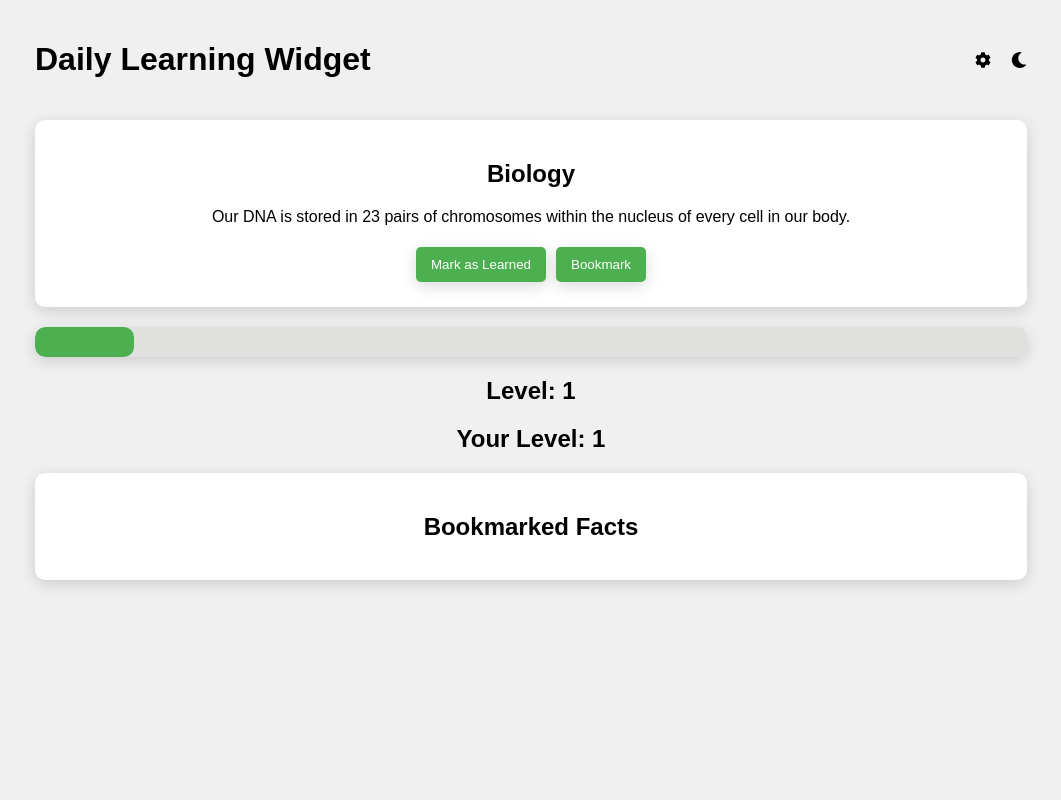
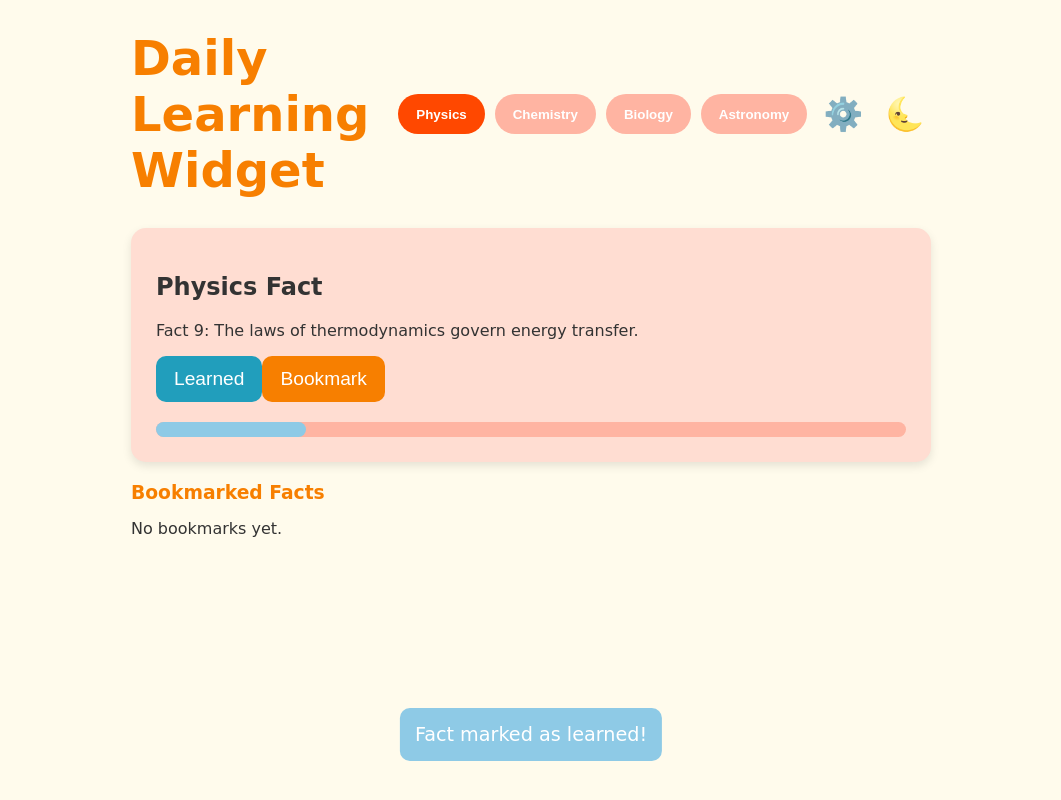
Before and after one commit to vidyabharti9/Daily-Learning-Widget, a React (Create React App) app: page / in a window 1280 px wide. Both pictures are taken after a click on the button "Mark as Learned". Shown: the top 800 px of the page, without its empty margins (109-1170 px from the left). Built offline with nearby package versions, Linux system fonts and the light colour scheme.

Commit message:
Implemented Feedback Suggested by Sir

```diff
--- a/package.json
+++ b/package.json
@@ -4,6 +4,10 @@
   "private": true,
   "homepage": "/",
   "dependencies": {
+    "@emotion/react": "^11.13.3",
+    "@emotion/styled": "^11.13.0",
+    "@mui/icons-material": "^6.1.5",
+    "@mui/material": "^6.1.5",
     "@testing-library/jest-dom": "^5.17.0",
     "@testing-library/react": "^13.4.0",
     "@testing-library/user-event": "^13.5.0",
--- a/src/App.css
+++ b/src/App.css
@@ -1,174 +1,214 @@
+/* App.css */
+
+/* Global Styles */
 body {
   margin: 0;
-  font-family: 'Poppins', sans-serif;
-  background-color: #f0f0f0; /* Light background for light mode */
-  transition: background-color 0.3s, color 0.3s; /* Smooth transitions */
+  font-family: 'Comic Sans MS', sans-serif; /* Fun font for kids */
+  background-color: #fffbec; /* Soft pastel background for light mode */
+  color: #333;
+  transition: background-color 0.3s ease, color 0.3s ease;
 }
 
 .App {
-  text-align: center;
+  max-width: 800px;
+  margin: 0 auto;
   padding: 20px;
-  min-height: 100vh; /* Ensure full height */
-  transition: background-color 0.3s, color 0.3s; /* Smooth transitions */
 }
 
-.container {
-  width: 80%; /* Reduced width for a cleaner look */
-  margin: auto; /* Center container */
+/* Dark Mode Styles */
+.dark {
+  background-color: #333d4b; /* Darker, kid-friendly background */
+  color: #ffffff;
 }
 
-.top-bar {
+/* Header Styles */
+.header {
   display: flex;
-  justify-content: space-between; /* Space out elements */
+  justify-content: space-between;
   align-items: center;
-  margin-bottom: 20px; /* Space below top bar */
+  padding: 10px 0;
 }
 
-.icons {
-  display: flex;
-  gap: 20px; /* Increased space between icons */
+.header h1 {
+  font-size: 3rem; /* Larger, playful size */
+  margin: 0;
+  color: #f77f00; /* Bright orange for primary color */
 }
 
-.settings-modal {
-  background: white;
-  border: 1px solid #ccc;
-  border-radius: 10px;
-  padding: 20px;
-  box-shadow: 0 8px 25px rgba(0, 0, 0, 0.2); /* Enhanced shadow for depth */
-  margin-bottom: 20px; /* Space below settings modal */
-  transition: transform 0.3s, box-shadow 0.3s; /* Smooth transition */
+.chip-container {
+  display: flex;
+  gap: 10px;
 }
 
-.settings-modal:hover {
-  transform: translateY(-5px); /* Lift effect on hover */
-  box-shadow: 0 12px 30px rgba(0, 0, 0, 0.3); /* Deeper shadow on hover */
+.chip {
+  padding: 12px 18px; /* Larger buttons */
+  border: none;
+  border-radius: 20px;
+  background-color: #ffb4a2; /* Soft pink chips */
+  color: #fff;
+  font-weight: bold;
+  cursor: pointer;
+  transition: background-color 0.3s ease, transform 0.2s ease;
 }
 
-.fact-section {
-  background: #ffffff; /* White background for fact section */
-  border-radius: 10px;
-  padding: 20px;
-  box-shadow: 0 8px 25px rgba(0, 0, 0, 0.2); /* Enhanced shadow for depth */
-  margin-bottom: 20px; /* Space below fact section */
-  transition: transform 0.3s, box-shadow 0.3s; /* Smooth transition */
+.chip:hover {
+  background-color: #f77f00; /* Change to orange on hover */
+  transform: scale(1.1); /* Bigger hover effect */
 }
 
-.fact-section:hover {
-  transform: translateY(-5px); /* Lift effect on hover */
-  box-shadow: 0 12px 30px rgba(0, 0, 0, 0.3); /* Deeper shadow on hover */
+.chip.active {
+  background-color: #ff4800; /* Bright red for active chips */
+  color: #fff;
 }
 
-button {
-  background-color: #4caf50; /* Green background for buttons */
-  color: white;
+.icon-button {
+  background: none;
   border: none;
-  border-radius: 5px;
-  padding: 10px 15px;
   cursor: pointer;
-  transition: background-color 0.3s, transform 0.3s, box-shadow 0.3s; /* Smooth transition */
-  margin: 5px; /* Margin between buttons */
+  font-size: 2rem; /* Larger, fun icons */
+  color: #f77f00;
 }
 
-button:hover {
-  background-color: #45a049; /* Darker green on hover */
-  transform: translateY(-3px); /* Lift effect on hover */
-  box-shadow: 0 4px 15px rgba(0, 0, 0, 0.3); /* Shadow on hover */
+/* Fact Container Styles */
+.fact-container {
+  margin: 20px 0;
+  padding: 25px;
+  border-radius: 15px; /* Rounded corners */
+  background-color: #ffddd2; /* Light pink background */
+  box-shadow: 0 4px 10px rgba(0, 0, 0, 0.1);
+  transition: background-color 0.3s ease;
 }
 
-.progress-container {
-  height: 30px; /* Fixed height */
-  width: 100%; /* Full width */
-  background-color: #e0e0df; /* Light gray background */
-  border-radius: 10px; /* Rounded corners */
-  overflow: hidden; /* Keep the shape */
-  margin: 20px 0; /* Space around progress bar */
-  box-shadow: 0 4px 15px rgba(0, 0, 0, 0.2); /* Shadow for depth */
-  transition: transform 0.3s; /* Smooth transition */
+.dark .fact-container {
+  background-color: #1c2938; /* Dark mode but still friendly */
 }
 
-.progress-container:hover {
-  transform: translateY(-2px); /* Lift effect on hover */
+/* Buttons */
+.mark-learned-button, .bookmark-button, .delete-button {
+  padding: 12px 18px;
+  border: none;
+  border-radius: 10px;
+  font-size: 1.2rem; /* Larger font for better readability */
+  cursor: pointer;
+  transition: background-color 0.3s ease, transform 0.2s ease;
+}
+
+.mark-learned-button {
+  background-color: #8ecae6; /* Soft blue for learned */
+  color: white;
+}
+
+.mark-learned-button.learned {
+  background-color: #219ebc; /* Bright blue when learned */
+}
+
+.bookmark-button {
+  background-color: #f77f00; /* Orange for bookmark */
+  color: white;
+}
+
+.bookmark-button.bookmarked {
+  background-color: #d62828; /* Red when bookmarked */
+}
+
+.delete-button {
+  background-color: #ffddd2; /* Light, less aggressive delete button */
+  color: #d62828; /* Red for delete action */
+}
+
+.delete-button:hover {
+  background-color: #e63946; /* Bright red on hover */
+  color: #fff;
+}
+
+/* Progress Bar */
+.progress-container {
+  margin-top: 20px;
+  height: 15px; /* Thicker bar for visibility */
+  background-color: #ffb4a2; /* Light pink background */
+  border-radius: 10px;
 }
 
 .progress-bar {
-  height: 100%; /* Full height to fill the container */
-  background-color: #4caf50; /* Green color for progress */
-  border-radius: 10px; /* Match the container's border radius */
-  transition: width 0.4s ease, background-color 0.3s; /* Smooth transition for filling effect */
+  height: 100%;
+  background-color: #8ecae6; /* Soft blue for progress */
+  border-radius: 10px;
+  transition: width 0.3s ease;
 }
 
-.bookmarks {
-  margin-top: 20px;
-  background: #ffffff; /* White background for bookmarks */
-  border-radius: 10px;
-  padding: 20px;
-  box-shadow: 0 8px 25px rgba(0, 0, 0, 0.2); /* Enhanced shadow for depth */
-  transition: transform 0.3s, box-shadow 0.3s; /* Smooth transition */
+/* Bookmarked Facts */
+.bookmarked-facts {
+  margin: 20px 0;
 }
 
-.bookmarks:hover {
-  transform: translateY(-5px); /* Lift effect on hover */
-  box-shadow: 0 12px 30px rgba(0, 0, 0, 0.3); /* Deeper shadow on hover */
+.bookmarked-facts h3 {
+  margin: 0;
+  color: #f77f00; /* Orange headings */
 }
 
-.delete-btn {
-  background-color: #ff5252; /* Red color for delete button */
+.bookmarked-facts ul {
+  list-style-type: none;
+  padding: 0;
+}
+
+/* Congratulations Message */
+.congratulations-message {
+  background-color: #8ecae6; /* Soft blue background */
+  color: white;
+  padding: 20px;
+  border-radius: 15px;
+  text-align: center;
+  font-size: 1.5rem; /* Larger font for a fun congratulation message */
+}
+
+/* Settings Dialog */
+.settings-dialog {
+  position: fixed;
+  top: 50%;
+  left: 50%;
+  transform: translate(-50%, -50%);
+  padding: 20px;
+  border-radius: 15px;
+  box-shadow: 0 4px 20px rgba(0, 0, 0, 0.2);
+  background-color: #ffddd2; /* Light pink for the dialog */
+  z-index: 1000;
+  transition: background-color 0.3s ease;
+}
+
+.dark .settings-dialog {
+  background-color: #1c2938; /* Dark mode but still friendly */
+}
+
+.settings-dialog h3 {
+  margin: 0 0 10px;
+  color: #f77f00; /* Orange headings */
+}
+
+.settings-dialog button {
+  margin-top: 10px;
+  background-color: #f77f00; /* Bright orange buttons */
   color: white;
   border: none;
-  border-radius: 5px;
-  padding: 5px 10px;
+  padding: 12px 18px;
+  border-radius: 10px;
   cursor: pointer;
-  transition: background-color 0.3s, transform 0.3s, box-shadow 0.3s; /* Smooth transition */
-  margin-left: 10px; /* Space between text and delete button */
+  transition: background-color 0.3s ease;
 }
 
-.delete-btn:hover {
-  background-color: #ff1744; /* Darker red on hover */
-  transform: translateY(-3px); /* Lift effect on hover */
-  box-shadow: 0 4px 15px rgba(0, 0, 0, 0.3); /* Shadow on hover */
+.settings-dialog button:hover {
+  background-color: #d62828; /* Bright red on hover */
 }
 
-/* Dark theme styles */
-.dark {
-  background-color: #121212; /* Dark background for dark mode */
-  color: white; /* White text for dark mode */
+/* Snackbar */
+.snackbar {
+  background-color: #8ecae6; /* Soft blue snackbar */
+  color: white;
+  padding: 15px;
+  border-radius: 10px;
+  position: fixed;
+  bottom: 20px;
+  left: 50%;
+  transform: translateX(-50%);
+  font-size: 1.2rem; /* Larger, readable font */
+  transition: opacity 0.5s ease;
 }
-
-.dark .settings-modal,
-.dark .fact-section,
-.dark .bookmarks {
-  background: #1e1e1e; /* Dark background for cards */
-  border: 1px solid #333; /* Dark border for cards */
-}
-
-/* Add 3D effect */
-button, .progress-container, .settings-modal, .fact-section, .bookmarks {
-  box-shadow: 0 4px 15px rgba(0, 0, 0, 0.15); /* 3D shadow effect */
-}
-select {
-  padding: 10px; /* Add padding for better spacing */
-  border-radius: 5px; /* Rounded corners */
-  border: 2px solid #4A90E2; /* Border color */
-  background-color: #FFFFFF; /* Background color for light mode */
-  color: #333333; /* Text color for better readability */
-  transition: border-color 0.3s; /* Smooth transition for hover effect */
-  font-family: 'Poppins', sans-serif; /* Consistent font */
-  width: 100%; /* Full width */
-  max-width: 250px; /* Max width for the dropdown */
-  cursor: pointer; /* Change cursor to pointer */
-}
-
-/* Add styles for the dropdown in dark mode */
-.dark select {
-  background-color: #333333; /* Dark background */
-  color: #FFFFFF; /* White text */
-  border-color: #555555; /* Darker border for contrast */
-}
-
-select:hover {
-  border-color: #0056b3; /* Border color on hover */
-}
-
-option {
-  padding: 10px; /* Padding for options */
-}
--- a/src/App.js
+++ b/src/App.js
@@ -1,123 +1,211 @@
 import React, { useState, useEffect } from 'react';
-import ProgressBar from './components/ProgressBar';
 import './App.css';
-import { FaCog, FaSun, FaMoon } from 'react-icons/fa';
-import factsData from './facts.json'; // Import the facts JSON directly
+import facts from './facts.json';
 
-const App = () => {
-  const [facts] = useState(factsData); // Use imported data directly
-  const [currentFact, setCurrentFact] = useState(factsData.length > 0 ? factsData[0] : null); // Initialize with the first fact
-  const [bookmarks, setBookmarks] = useState([]);
-  const [history, setHistory] = useState([]);
-  const [selectedSubject, setSelectedSubject] = useState('Biology');
+function App() {
+  const subjects = ['physics', 'chemistry', 'biology', 'astronomy'];
+  const initialSubject = localStorage.getItem('selectedSubject') || 'physics';
+  const [selectedSubject, setSelectedSubject] = useState(initialSubject);
+  const [factIndex, setFactIndex] = useState(0);
+  const [learnedFacts, setLearnedFacts] = useState(() => {
+    const savedFacts = localStorage.getItem('learnedFacts');
+    return savedFacts ? JSON.parse(savedFacts) : {};
+  });
+  const [bookmarkedFacts, setBookmarkedFacts] = useState(() => {
+    const savedBookmarks = localStorage.getItem('bookmarkedFacts');
+    return savedBookmarks ? JSON.parse(savedBookmarks) : {};
+  });
+  const [learned, setLearned] = useState(false);
   const [level, setLevel] = useState(1);
-  const [progress, setProgress] = useState(0);
-  const [darkTheme, setDarkTheme] = useState(false);
-  const [showSettings, setShowSettings] = useState(false);
+  const [levelCompleted, setLevelCompleted] = useState(false);
+  const [darkMode, setDarkMode] = useState(() => {
+    const savedMode = localStorage.getItem('darkMode');
+    return savedMode === 'true';
+  });
+  const [settingsOpen, setSettingsOpen] = useState(false);
+  const factsPerLevel = 5;
 
-  // Select a new fact when the subject changes
-  useEffect(() => {
-    const filteredFacts = facts.filter(fact => fact.subject === selectedSubject);
-    setCurrentFact(filteredFacts[0]);
-  }, [selectedSubject, facts]);
-
-  const markAsLearned = () => {
-    if (currentFact && !history.includes(currentFact.fact)) {
-      const newProgress = progress + (100 / 10); // Increment by 10% for each learned fact (assuming max level is 10)
-
-      setProgress(newProgress >= 100 ? 0 : newProgress); // Reset progress at 100%
-
-      if (newProgress >= 100) {
-        setLevel(level + 1); // Increase level if progress reaches 100%
-      }
-
-      setHistory([...history, currentFact.fact]);
+  // Fetch a random fact based on the selected subject
+  const getRandomFact = (subject) => {
+    const factsForSubject = facts[subject];
+    if (factsForSubject && factsForSubject.length > 0) {
+      const randomIndex = Math.floor(Math.random() * factsForSubject.length);
+      setFactIndex(randomIndex);
+      setLearned(false);
     }
   };
 
-  const addBookmark = () => {
-    if (currentFact && !bookmarks.includes(currentFact.fact)) {
-      setBookmarks([...bookmarks, currentFact.fact]);
+  const handleSubjectChange = (subject) => {
+    setSelectedSubject(subject);
+    localStorage.setItem('selectedSubject', subject);
+    getRandomFact(subject);
+  };
+
+  useEffect(() => {
+    getRandomFact(selectedSubject);
+  }, [selectedSubject]);
+
+  const handleMarkAsLearned = () => {
+    const fact = facts[selectedSubject][factIndex];
+    if (!learnedFacts[selectedSubject]?.includes(fact)) {
+      setLearnedFacts((prev) => {
+        const updatedFacts = {
+          ...prev,
+          [selectedSubject]: [...(prev[selectedSubject] || []), fact],
+        };
+        localStorage.setItem('learnedFacts', JSON.stringify(updatedFacts));
+        return updatedFacts;
+      });
+    }
+    setLearned(true);
+  };
+
+  const handleDeleteBookmark = (factToDelete) => {
+    setBookmarkedFacts((prev) => {
+      const updatedBookmarks = { ...prev };
+      if (Array.isArray(updatedBookmarks[selectedSubject])) {
+        updatedBookmarks[selectedSubject] = updatedBookmarks[selectedSubject].filter(
+          (fact) => fact.trim() !== factToDelete.trim()
+        );
+        if (updatedBookmarks[selectedSubject].length === 0) {
+          delete updatedBookmarks[selectedSubject];
+        }
+        localStorage.setItem('bookmarkedFacts', JSON.stringify(updatedBookmarks));
+      }
+      return updatedBookmarks;
+    });
+  };
+
+  const handleClearHistory = () => {
+    setLearnedFacts({});
+    localStorage.removeItem('learnedFacts');
+  };
+
+  const handleToggleDarkMode = () => {
+    setDarkMode((prev) => !prev);
+  };
+
+  useEffect(() => {
+    localStorage.setItem('darkMode', darkMode);
+  }, [darkMode]);
+
+  const currentFactsLearned = Object.values(learnedFacts).flat().length;
+  const progress = (currentFactsLearned / (level * factsPerLevel)) * 100;
+
+  useEffect(() => {
+    if (currentFactsLearned >= level * factsPerLevel) {
+      setLevelCompleted(true);
+      const timer = setTimeout(() => {
+        setLevel((prev) => prev + 1);
+        setLearnedFacts({});
+        setLevelCompleted(false);
+        getRandomFact(selectedSubject);
+      }, 3000);
+      return () => clearTimeout(timer);
+    }
+  }, [currentFactsLearned, level, selectedSubject]);
+
+  const isBookmarked = bookmarkedFacts[selectedSubject]?.includes(facts[selectedSubject][factIndex]);
+
+  const handleBookmark = () => {
+    const fact = facts[selectedSubject][factIndex];
+    if (!isBookmarked) {
+      setBookmarkedFacts((prev) => {
+        const updatedBookmarks = {
+          ...prev,
+          [selectedSubject]: [...(prev[selectedSubject] || []), fact],
+        };
+        localStorage.setItem('bookmarkedFacts', JSON.stringify(updatedBookmarks));
+        return updatedBookmarks;
+      });
     }
   };
 
-  const removeBookmark = (factToRemove) => {
-    setBookmarks(bookmarks.filter(fact => fact !== factToRemove));
-  };
-
-  const toggleTheme = () => {
-    setDarkTheme(prevTheme => !prevTheme); // Toggle dark/light theme
-  };
-
-  const toggleSettings = () => {
-    setShowSettings(!showSettings); // Toggle settings modal
-  };
-
   return (
-    <div className={`App ${darkTheme ? 'dark' : 'light'}`}>
-      <div className="container">
-        <div className="top-bar">
+    <div className={`App ${darkMode ? 'dark' : 'light'}`}>
+      <div className="header">
         <h1>Daily Learning Widget</h1>
-          <div className="icons">
-            <FaCog className="icon" onClick={toggleSettings} />
-            {darkTheme ? <FaSun className="icon" onClick={toggleTheme} /> : <FaMoon className="icon" onClick={toggleTheme} />}
+        <div className="chip-container">
+          {subjects.map((subject) => (
+            <button
+              key={subject}
+              className={`chip ${selectedSubject === subject ? 'active' : ''}`}
+              onClick={() => handleSubjectChange(subject)}
+            >
+              {subject.charAt(0).toUpperCase() + subject.slice(1)}
+            </button>
+          ))}
+          <button onClick={() => setSettingsOpen(true)} className="icon-button">⚙️</button>
+          <button onClick={handleToggleDarkMode} className="icon-button">
+            {darkMode ? '🌞' : '🌜'}
+          </button>
         </div>
       </div>
 
-        {showSettings && (
-          <div className="settings-modal">
-            <h2>Settings</h2>
-            <label>
-              Choose Subject:
-              <select value={selectedSubject} onChange={(e) => setSelectedSubject(e.target.value)}>
-                <option value="Biology">Biology</option>
-                <option value="Physics">Physics</option>
-                <option value="Chemistry">Chemistry</option>
-                <option value="Astronomy">Astronomy</option>
-                <option value="Psychology">Psychology</option> {/* Added Psychology */}
-                <option value="Geology">Geology</option> {/* Added Geology */}
-                <option value="Astrobiology">Astrobiology</option> {/* Added Astrobiology */}
-              </select>
-            </label>
-            <h3>History</h3>
-            <ul>
-              {history.map((item, index) => (
-                <li key={index}>{item}</li>
-              ))}
-            </ul>
+      <div className="fact-container">
+        <h2>{selectedSubject.charAt(0).toUpperCase() + selectedSubject.slice(1)} Fact</h2>
+        <p>{facts[selectedSubject][factIndex]}</p>
+        <button className={`mark-learned-button ${learned ? 'learned' : ''}`} onClick={handleMarkAsLearned} disabled={learned}>
+          {learned ? 'Learned' : 'Mark as Learned'}
+        </button>
+        <button onClick={handleBookmark} className={`bookmark-button ${isBookmarked ? 'bookmarked' : ''}`} disabled={isBookmarked}>
+          {isBookmarked ? 'Bookmarked' : 'Bookmark'}
+        </button>
+        <div className="progress-container">
+          <div className="progress-bar" style={{ width: `${progress}%` }} />
         </div>
-        )}
-
-        {currentFact && (
-          <div className="fact-section">
-            <h2>{currentFact.subject}</h2>
-            <p>{currentFact.fact}</p>
-            <button onClick={markAsLearned}>Mark as Learned</button>
-            <button onClick={addBookmark}>Bookmark</button>
-          </div>
-        )}
-
-        <ProgressBar progress={progress} />
-        <h2>Level: {level}</h2>
-
-        <div className="level-section">
-          <h2>Your Level: {level}</h2>
+        {learned && <p className="snackbar">Fact marked as learned!</p>}
       </div>
 
-        <div className="bookmarks">
-          <h2>Bookmarked Facts</h2>
+      <div className="bookmarked-facts">
+        <h3>Bookmarked Facts</h3>
+        {Object.entries(bookmarkedFacts).length > 0 ? (
+          Object.entries(bookmarkedFacts).map(([subject, facts]) => (
+            subjects.includes(subject) && (
+              <div key={subject}>
+                <h4>{subject.charAt(0).toUpperCase() + subject.slice(1)}:</h4>
                 <ul>
-            {bookmarks.map((bookmark, index) => (
+                  {facts.map((fact, index) => (
                     <li key={index}>
-                {bookmark}
-                <button className="delete-btn" onClick={() => removeBookmark(bookmark)}>Delete</button>
+                      {fact}
+                      <button onClick={() => handleDeleteBookmark(fact)} className="delete-button">🗑️</button>
                     </li>
                   ))}
                 </ul>
               </div>
+            )
+          ))
+        ) : (
+          <p>No bookmarks yet.</p>
+        )}
       </div>
+
+      {levelCompleted && (
+        <div className="congratulations-message">
+          <h2>Congrats! You have successfully learned Level {level}!</h2>
+        </div>
+      )}
+
+      {settingsOpen && (
+        <div className={`settings-dialog ${darkMode ? 'dark' : ''}`}>
+          <h3>Settings</h3>
+          <h4>Learned Facts:</h4>
+          {subjects.map((subject) => (
+            <div key={subject}>
+              <h5>{subject.charAt(0).toUpperCase() + subject.slice(1)}:</h5>
+              <ul>
+                {learnedFacts[subject]?.map((fact, index) => (
+                  <li key={index}>{fact}</li>
+                )) || <li>No facts learned yet.</li>}
+              </ul>
+            </div>
+          ))}
+          <button onClick={handleClearHistory}>Clear History</button>
+          <button onClick={() => setSettingsOpen(false)}>Close</button>
+        </div>
+      )}
     </div>
   );
-};
+}
 
 export default App;
--- a/src/facts.json
+++ b/src/facts.json
@@ -1,30 +1,50 @@
-[
-    {
-      "subject": "Biology",
-      "fact": "Our DNA is stored in 23 pairs of chromosomes within the nucleus of every cell in our body."
-    },
-    {
-      "subject": "Physics",
-      "fact": "Light takes approximately 8 minutes and 20 seconds to travel from the Sun to the Earth."
-    },
-    {
-      "subject": "Chemistry",
-      "fact": "Water is the only substance on Earth that exists in three states: solid, liquid, and gas."
-    },
-    {
-      "subject": "Astronomy",
-      "fact": "There are more stars in the universe than grains of sand on all the Earth's beaches."
-    },
-    {
-      "subject": "Psychology",
-      "fact": "The placebo effect can occur even when people know they are taking a placebo."
-    },
-    {
-      "subject": "Geology",
-      "fact": "The Earth's inner core is as hot as the surface of the sun, reaching temperatures up to 9,932°F (5,500°C)."
-    },
-    {
-      "subject": "Astrobiology",
-      "fact": "Astrobiology is the study of life in the universe, including the search for extraterrestrial life."
-    }
+{
+  "physics": [
+    "Fact 1: Physics is the study of matter, energy, and their interactions.",
+    "Fact 2: Newton's First Law states that an object in motion stays in motion.",
+    "Fact 3: Light behaves both as a particle and a wave.",
+    "Fact 4: The speed of light in a vacuum is about 299,792 km per second.",
+    "Fact 5: Gravity is the force that attracts two bodies toward each other.",
+    "Fact 6: Electricity and magnetism are two aspects of electromagnetism.",
+    "Fact 7: Quantum physics deals with particles on the atomic and subatomic scale.",
+    "Fact 8: Einstein's theory of relativity introduced the concept of spacetime.",
+    "Fact 9: The laws of thermodynamics govern energy transfer.",
+    "Fact 10: Black holes are regions of space where gravity is so strong that not even light can escape."
+  ],
+  "chemistry": [
+    "Fact 1: Chemistry is the study of matter and the changes it undergoes.",
+    "Fact 2: The periodic table arranges elements based on atomic number.",
+    "Fact 3: Water is made up of two hydrogen atoms and one oxygen atom (H2O).",
+    "Fact 4: Chemical reactions involve breaking and forming bonds between atoms.",
+    "Fact 5: Acids have a pH less than 7, while bases have a pH greater than 7.",
+    "Fact 6: Carbon is the basis of organic chemistry.",
+    "Fact 7: Metals are good conductors of heat and electricity.",
+    "Fact 8: In a balanced chemical equation, the number of atoms of each element is the same on both sides.",
+    "Fact 9: Radioactive decay occurs when an unstable atomic nucleus loses energy.",
+    "Fact 10: The mole is a unit used to measure the amount of substance in chemistry."
+  ],
+  "biology": [
+    "Fact 1: Biology is the study of living organisms.",
+    "Fact 2: DNA carries the genetic information of most living organisms.",
+    "Fact 3: Cells are the basic unit of life.",
+    "Fact 4: Evolution is the process by which species change over time.",
+    "Fact 5: Photosynthesis is how plants convert light energy into chemical energy.",
+    "Fact 6: The human body is made up of approximately 37 trillion cells.",
+    "Fact 7: Mitochondria are the powerhouses of the cell, providing energy.",
+    "Fact 8: Proteins are made of long chains of amino acids.",
+    "Fact 9: The circulatory system is responsible for transporting blood throughout the body.",
+    "Fact 10: Bacteria can reproduce rapidly through binary fission."
+  ],
+  "astronomy": [
+    "Fact 1: Astronomy is the study of celestial objects and the universe.",
+    "Fact 2: The universe is about 13.8 billion years old.",
+    "Fact 3: Our solar system consists of eight planets.",
+    "Fact 4: The Sun is a star that is over 4.5 billion years old.",
+    "Fact 5: Black holes are formed from collapsed stars.",
+    "Fact 6: A light-year is the distance light travels in one year, about 9.46 trillion kilometers.",
+    "Fact 7: The Milky Way galaxy contains hundreds of billions of stars.",
+    "Fact 8: The largest planet in our solar system is Jupiter.",
+    "Fact 9: Saturn is famous for its prominent ring system.",
+    "Fact 10: The Hubble Space Telescope has provided images of distant galaxies."
   ]
+}
```
Also changed, not shown: 1 other file (tests, documents, lock files or other folders). Lines whose indentation alone changed are shown as unchanged.
